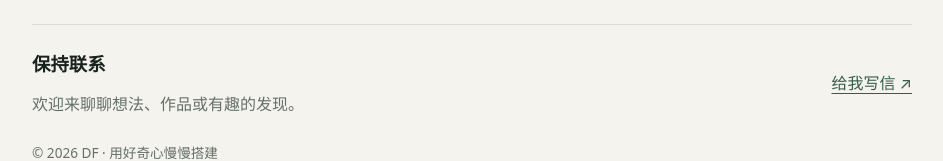
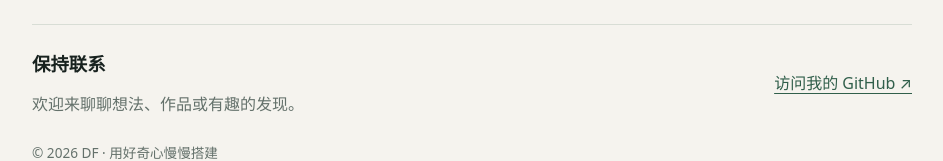
Before and after one commit to zzydnda/DF, a plain HTML site: page index.html in a window 1280 px wide. Shown: the part 958-1119 px from the top of the page, without its empty margins (168-1111 px from the left). Drawn offline with Linux system fonts and the light colour scheme.

Commit message:
Clarify the GitHub contact link

```diff
--- a/index.html
+++ b/index.html
@@ -93,7 +93,7 @@
         <h2 id="contact-title">保持联系</h2>
         <p>欢迎来聊聊想法、作品或有趣的发现。</p>
       </div>
-      <a href="https://github.com/zzydnda">给我写信 ↗</a>
+      <a href="https://github.com/zzydnda">访问我的 GitHub ↗</a>
     </section>
 
     <footer>© <span id="year">2026</span> DF · 用好奇心慢慢搭建</footer>
```
